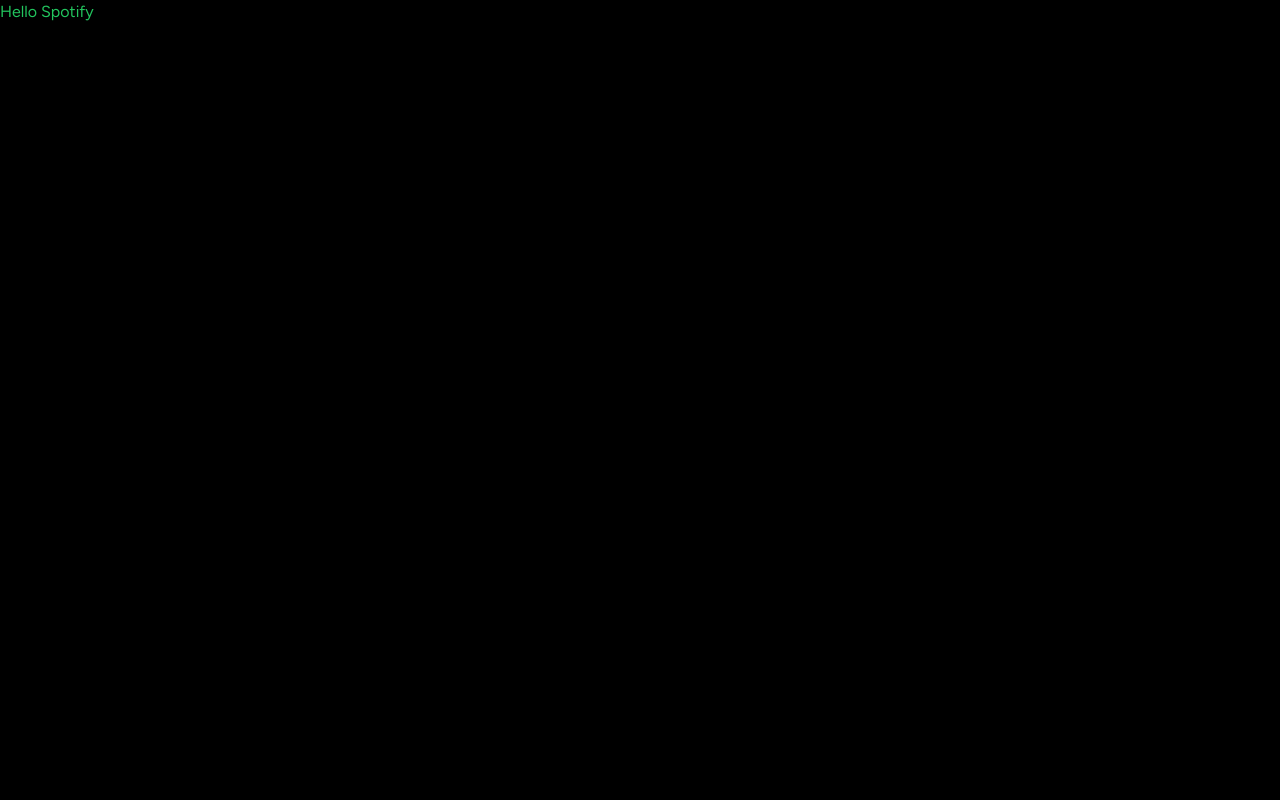
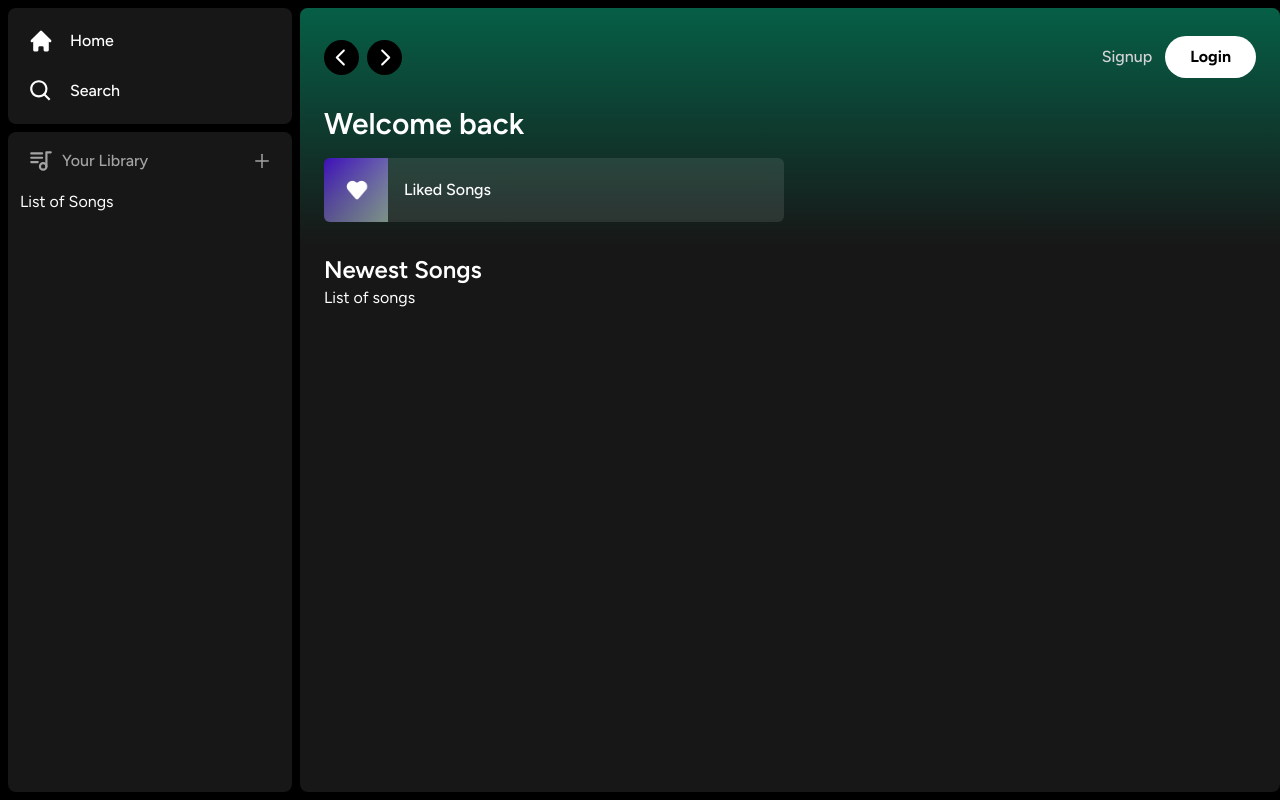
Before and after one commit to iamkanishka/Spotify-Clone-Next-13.4-React-Stripe-Supabase-PostgreSQL-Tailwind, a Next.js app: page / in a window 1280 px wide. Built offline with nearby package versions, Linux system fonts and the light colour scheme.

Commit message:
Worked on Layout of Home Page

```diff
--- a/app/(site)/page.tsx
+++ b/app/(site)/page.tsx
@@ -1,7 +1,25 @@
-import Image from 'next/image'
-
+import Header from "@/app/components/Header";
+import ListItem from "../components/ListItem";
 export default function Home() {
   return (
-   <div  className='text-green-500'>Hello Spotify</div>
+   <div  className="bg-neutral-900
+   rounded-lg h-full w-full overflow-hidden overflow-y-auto">
+    <Header className="mb-2">
+      <h1 className="text-white text-3xl font-semibold">Welcome back</h1>
+      <div className="grid grid-cols-1 sm:grid-cols-2 xl:grid:cols-3 2xl:grid-cols-4 gap-3 mt-4">
+        <ListItem image="/images/liked.png" name="Liked Songs" href="liked"/>
+      </div>
+
+    </Header>
+
+    <div className="mt-2 mb-7 px-6">
+      <div className="flex justify-between items-center">
+        <h1 className="text-white text-2xl font-semibold">Newest Songs</h1>
+      </div>
+      <div>List of songs</div>
+    </div>
+
+
+   </div>
   )
 }
--- /dev/null
+++ b/app/components/Box.tsx
@@ -0,0 +1,18 @@
+import { twMerge } from "tailwind-merge";
+
+interface BoxPrps {
+  children: React.ReactNode;
+  className?: string;
+}
+
+const Box: React.FC<BoxPrps> = ({ children, className }) => {
+  return (
+    <div
+      className={twMerge(`bg-neutral-900 rounded-lg h-fit w-full`, className)}
+    >
+      {children}
+    </div>
+  );
+};
+
+export default Box;
--- /dev/null
+++ b/app/components/Button.tsx
@@ -0,0 +1,47 @@
+import { forwardRef } from "react";
+import { twMerge } from "tailwind-merge";
+
+export interface ButtonProps
+  extends React.ButtonHTMLAttributes<HTMLButtonElement> {}
+
+const Button = forwardRef<HTMLButtonElement, ButtonProps>(({
+  className,
+  children,
+  disabled,
+  type = 'button',
+  ...props
+}, ref) => {
+  return (
+    <button
+      type={type}
+      className={twMerge(
+        `
+        w-full
+        rounded-full
+        bg-green-500
+        border
+        border-transparent
+        px-3
+        py-3
+        disabled:cursor-not-allowed
+        disabled:opacity-50
+        text-black
+        font-bold
+        hover:opacity-75
+        transition
+      `,
+        disabled && 'opacity-75 cursor-not-allowed',
+        className
+      )}
+      disabled={disabled}
+      ref={ref}
+      {...props}
+    >
+      {children}
+    </button>
+  );
+});
+
+Button.displayName = "Button";
+
+export default Button;
--- /dev/null
+++ b/app/components/Header.tsx
@@ -0,0 +1,79 @@
+"use client";
+
+import { useRouter } from "next/navigation";
+
+import { twMerge } from "tailwind-merge";
+
+import { RxCaretLeft, RxCaretRight } from "react-icons/rx";
+import { HiHome } from "react-icons/hi";
+import { BiSearch } from "react-icons/bi";
+import Button from "./Button";
+
+interface HeaderProps {
+  children: React.ReactNode;
+  className?: string;
+}
+
+const Header: React.FC<HeaderProps> = ({ children, className }) => {
+  const router = useRouter();
+  const handleLogout = () => {};
+
+  return (
+    <div
+      className={twMerge(
+        `h-fit bg-gradient-to-b from-emerald-800 p-6`,
+        className
+      )}
+    >
+      <div
+        className={twMerge(
+          `w-full mb-4 flex items-center justify-between`,
+          className
+        )}
+      >
+        <div className="w-full mb-4 flex items-center justify-between">
+          <div className="hidden md:flex gap-x-2 items-center">
+            <button
+              onClick={() => router.back()}
+              className="rounded-full bg-black flex items-center justify-center hover:opacity-75 transition"
+            >
+              <RxCaretLeft size={35} className="text-white" />
+            </button>
+            <button
+              onClick={() => router.forward()}
+              className="rounded-full bg-black flex items-center justify-center hover:opacity-75 transition"
+            >
+              <RxCaretRight size={35} className="text-white" />
+            </button>
+          </div>
+          <div className="flex md:hidden gap-x-2 items-center">
+            <button className="rounded-full p-2 bg-white flex items-center justify-center hover:opacity-75 trasition">
+              <HiHome className="text-black" size={20} />
+            </button>
+            <button className="rounded-full p-2 bg-white flex items-center justify-center hover:opacity-75 trasition">
+              <BiSearch className="text-black" size={20} />
+            </button>
+          </div>
+          <div className="flex justify-between items-center gap-y-4">
+            <>
+              <div>
+                <Button onClick={()=>{}} className="bg-transparent text-neutral-300 font-medium">
+                  Signup
+                </Button>
+              </div>
+              <div>
+                <Button onClick={()=>{}} className="bg-white px-6 py-2">
+                Login
+                </Button>
+              </div>
+            </>
+          </div>
+        </div>
+      </div>
+      {children}
+
+    </div>
+  );
+};
+
+export default Header;
--- /dev/null
+++ b/app/components/Library.tsx
@@ -0,0 +1,26 @@
+"use client";
+import { TbPlaylist } from "react-icons/tb";
+import { AiOutlinePlus } from "react-icons/ai";
+
+const Library = () => {
+    const onClick = () => {}
+
+  return (
+    <div className="flex flex-col">
+      <div className="flex items-center justify-between px-5 pt-4">
+        <div className="inline-flex items-center gap-x-2">
+          <TbPlaylist size={26} className="text-neutral-400" />
+          <p className="text-neutral-400 font-medium text-md">Your Library</p>
+        </div>
+        <AiOutlinePlus size={20} className="text-neutral-400 cursor-pointer hover:text-white transition"
+         onClick={onClick}
+        />
+      </div>
+      <div className="flex flex-col gap-y-2 mt-4 px-3">
+        List of Songs
+      </div>
+    </div>
+  );
+};
+
+export default Library;
--- /dev/null
+++ b/app/components/ListItem.tsx
@@ -0,0 +1,85 @@
+"use client";
+
+import Image from "next/image";
+import { useRouter } from "next/navigation";
+import { FaPlay } from "react-icons/fa";
+
+// import useAuthModal from "@/hooks/useAuthModal";
+// import { useUser } from "@/hooks/useUser";
+
+interface ListItemProps {
+  image: string;
+  name: string;
+  href: string;
+}
+
+const ListItem: React.FC<ListItemProps> = ({
+  image,
+  name,
+  href,
+}) => {
+   const router = useRouter();
+  // const authModal = useAuthModal();
+  // const { user } = useUser();
+
+  const onClick = () => {
+    // if (!user) {
+    //   return authModal.onOpen();
+    // }
+
+     router.push(href);
+  };
+
+  return (
+    <button
+      onClick={onClick}
+      className="
+        relative
+        group
+        flex
+        items-center
+        rounded-md
+        overflow-hidden
+        gap-x-4
+        bg-neutral-100/10
+        cursor-pointer
+        hover:bg-neutral-100/20
+        transition
+        pr-4
+      "
+    >
+      <div className="relative min-h-[64px] min-w-[64px]">
+        <Image
+          className="object-cover"
+          src={image}
+          fill
+          alt="Image"
+        />
+      </div>
+      <p className="font-medium truncate py-5">
+        {name}
+      </p>
+      <div
+        className="
+          absolute
+          transition
+          opacity-0
+          rounded-full
+          flex
+          items-center
+          justify-center
+          bg-green-500
+          p-4
+          drop-shadow-md
+          right-5
+          group-hover:opacity-100
+          hover:scale-110
+        "
+      >
+        <FaPlay className="text-black" />
+      </div>
+    </button>
+   );
+}
+
+export default ListItem;
--- /dev/null
+++ b/app/components/Sidebar.tsx
@@ -0,0 +1,53 @@
+"use client";
+
+import { usePathname } from "next/navigation";
+import { useMemo } from "react";
+import { HiHome } from "react-icons/hi";
+import { BiSearch } from "react-icons/bi";
+import Box from "./Box";
+import SideBarItem from "./SidebarItem";
+import Library from "./Library";
+
+interface SidebarProps {
+  children: React.ReactNode;
+}
+const Sidebar: React.FC<SidebarProps> = ({ children }) => {
+  const pathname = usePathname();
+
+  const routes = useMemo(() => {
+    return [
+      {
+        Icon: HiHome,
+        label: "Home",
+        active: pathname !== "/search",
+        href: "/",
+      },
+      {
+        Icon: BiSearch,
+        label: "Search",
+        active: pathname !== "/search",
+        href: "/",
+      },
+    ];
+  }, [pathname]);
+
+  return (
+    <div className="flex h-full">
+      <div className="hidden md:flex flex-col gap-y-2 bg-black h-full w-[300px] p-2">
+         <Box >
+       <div className="flex flex-col gap-y-4 px-5 py-4">
+        {routes.map((item)=>(
+            <SideBarItem key={item.label} {...item}/>
+        ))}
+       </div>
+         </Box>
+         <Box  className="overflow-y-auto h-full" >
+         <Library />
+         </Box>
+      </div>
+      <main className="h-full flex-1 overflow-y-auto py-2">{children}</main>
+    </div>
+  );
+};
+
+export default Sidebar;
--- /dev/null
+++ b/app/components/SidebarItem.tsx
@@ -0,0 +1,45 @@
+"use client";
+import Link from "next/link";
+import { IconType } from "react-icons";
+import { twMerge } from "tailwind-merge";
+
+interface SidebarItemProps {
+  Icon: IconType;
+  label: string;
+  active?: boolean;
+  href: string;
+}
+
+const SideBarItem: React.FC<SidebarItemProps> = ({
+  Icon,
+  label,
+  active,
+  href,
+}) => {
+  return (
+    <Link
+      href={href}
+      className={twMerge(`
+   flex
+  flex-row
+  h-auto
+  items-center
+  w-full
+  gap-x-4
+  text-md
+  font-medium
+  cursor-pointer
+hover:text-white
+transition
+text-neutral-400
+py-1
+
+  `,active && "text-white")}
+    >
+     <Icon size={26}/>
+     <p className="truncate w-100">{label}</p>
+    </Link>
+  );
+};
+
+export default SideBarItem;
--- a/app/layout.tsx
+++ b/app/layout.tsx
@@ -1,6 +1,7 @@
 import type { Metadata } from 'next'
 import { Figtree } from 'next/font/google'
 import './globals.css'
+import Sidebar from './components/Sidebar'
 
 const figtree = Figtree({ subsets: ['latin'] })
 
@@ -16,7 +17,11 @@ export default function RootLayout({
 }) {
   return (
     <html lang="en">
-      <body className={figtree.className}>{children}</body>
+      <body className={figtree.className}>
+        <Sidebar>
+        {children}
+        </Sidebar>
+        </body>
     </html>
   )
 }
```
Also changed, not shown: package.json (+6 -4 lines), public/images/liked.png (added), 1 other file (tests, documents, lock files or other folders).
